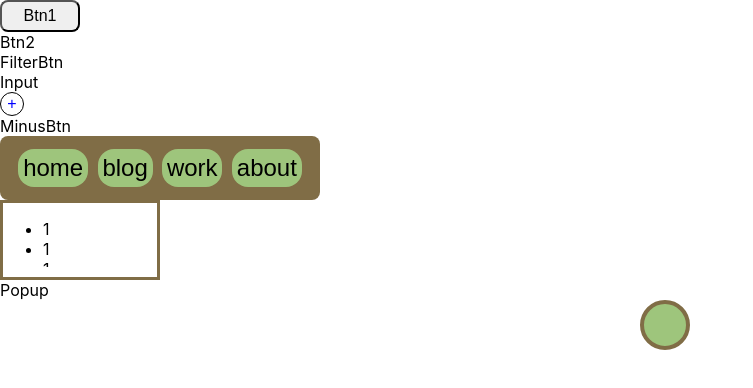
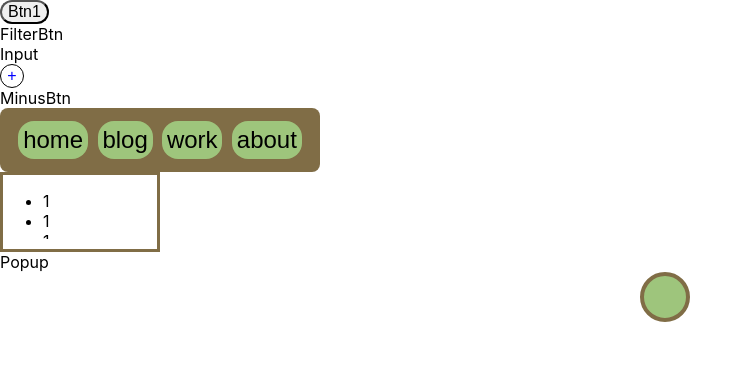
Before and after one commit to C-B-U/owl-forest, a React (Create React App) app in the folder frontend/: page / in a window 1280 px wide. Shown: the top 388 px of the page, without its empty margins (0-753 px from the left). Built offline with nearby package versions, Linux system fonts and the light colour scheme.

Commit message:
feat:#3 Btn props

```diff
--- a/frontend/src/App.jsx
+++ b/frontend/src/App.jsx
@@ -1,7 +1,6 @@
 import './App.css';
 
-import Btn1 from './Components/Btn1';
-import Btn2 from './Components/Btn2';
+import Btn from './Components/Btn';
 import FilterBtn from './Components/FilterBtn';
 import Input from './Components/Input';
 import PlusBtn from './Components/PlusBtn';
@@ -14,8 +13,7 @@ import Search from './Components/Search';
 function App() {
   return (
     <div>
-      <Btn1 />
-      <Btn2 />
+      <Btn />
       <FilterBtn />
       <Input />
       <PlusBtn />
--- /dev/null
+++ b/frontend/src/Components/Btn.jsx
@@ -0,0 +1,20 @@
+import React from 'react';
+import styled from 'styled-components';
+
+const Btn = styled.button`
+  font-size: 1rem;
+  text-align: center;
+  border-radius: 1rem;
+  color: ${(props) => props.color};
+  background: ${(props) => props.background};
+  width: ${(props) => props.width};
+  height: ${(props) => props.height};
+`;
+
+export default function Btn1({ color, background, width, height }) {
+  return (
+    <Btn color={color} background={background} width={width} height={height}>
+      Btn1
+    </Btn>
+  );
+}
--- a/frontend/src/Components/Btn1.jsx
+++ /dev/null
@@ -1,14 +0,0 @@
-import React from 'react';
-import styled from 'styled-components';
-
-const Btn = styled.button`
-  font-size: 1rem;
-  text-align: center;
-  width: 5rem;
-  height: 2rem;
-  border-radius: 0.5rem;
-`;
-
-export default function Btn1() {
-  return <Btn>Btn1</Btn>;
-}
--- a/frontend/src/Components/Btn2.jsx
+++ /dev/null
@@ -1,5 +0,0 @@
-import React from 'react';
-
-export default function Btn2() {
-  return <div>Btn2</div>;
-}
```
